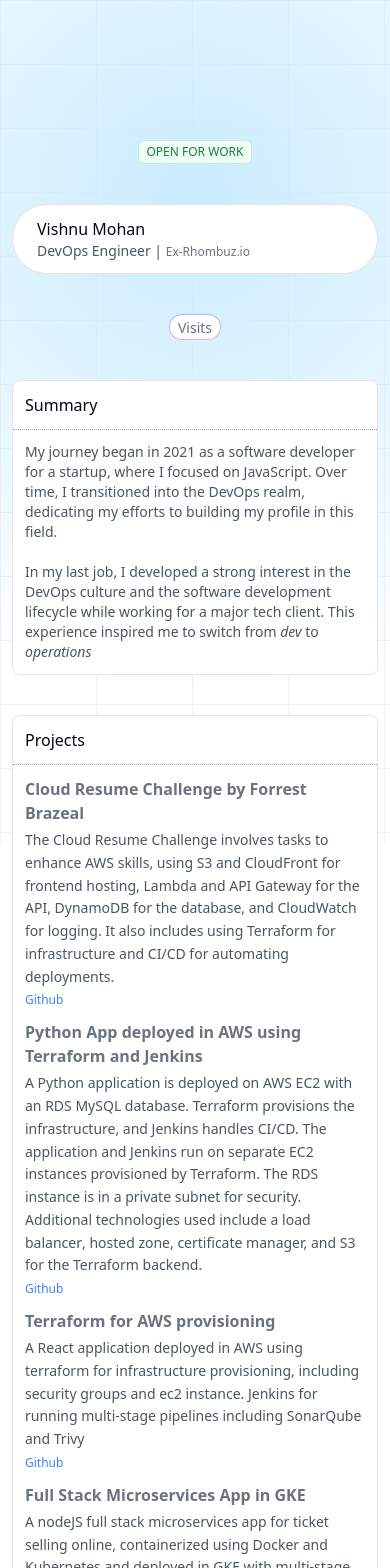
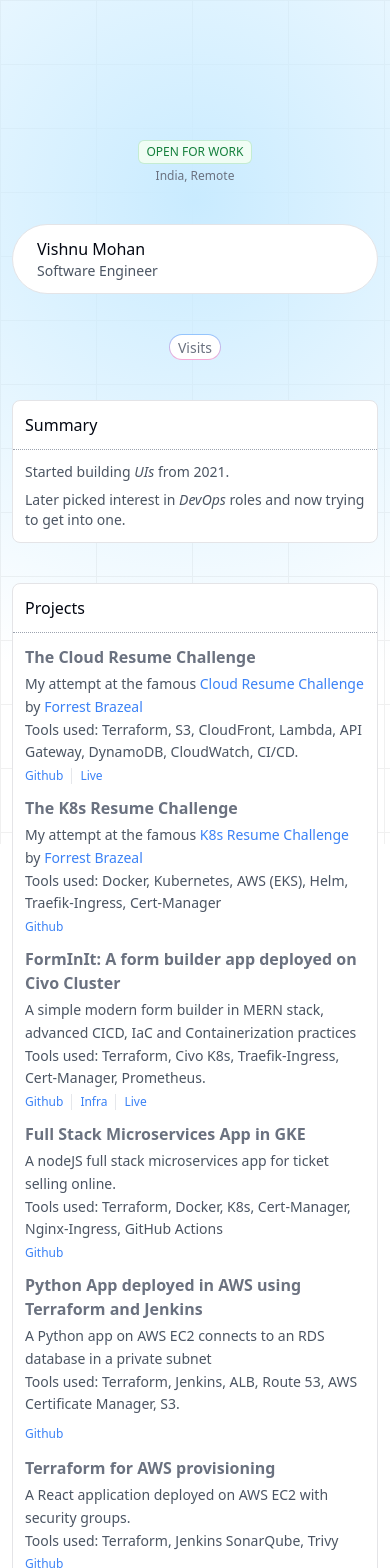
Before and after one commit to vishnumohanan404/crc-portfolio, a React (Vite) app: page / in a window 390 px wide. Shown: the top 1568 px of the page. Built offline with nearby package versions, Linux system fonts and the light colour scheme; no server answers.

Commit message:
update content

```diff
--- a/package.json
+++ b/package.json
@@ -15,11 +15,9 @@
     "@radix-ui/react-slot": "^1.0.2",
     "class-variance-authority": "^0.7.0",
     "clsx": "^2.1.1",
-    "embla-carousel-react": "^8.1.5",
     "react": "^18.2.0",
     "react-dom": "^18.2.0",
     "tailwind-merge": "^2.3.0",
-    "tailwindcss-animate": "^1.0.7",
     "ui": "github:shadcn/ui"
   },
   "devDependencies": {
--- a/src/App.jsx
+++ b/src/App.jsx
@@ -1,4 +1,3 @@
-import { useState } from "react";
 import "./App.css";
 import Bio from "./components/bio";
 import Blogs from "./components/blogs";
@@ -7,6 +6,7 @@ import Education from "./components/education";
 import Projects from "./components/projects";
 import Summary from "./components/summary";
 import Visits from "./components/visits";
+import Work from "./components/work";
 
 function App() {
   return (
@@ -19,6 +19,7 @@ function App() {
               <Visits />
               <Summary />
               <Projects />
+              <Work />
               <Blogs />
               <Education />
               <Contact />
@@ -34,9 +35,7 @@ function App() {
                 <span className="inline-flex items-center rounded-md bg-green-50 px-2 py-1 text-xs font-medium text-green-700 ring-1 ring-inset ring-green-600/20">
                   OPEN FOR WORK
                 </span>
-                <p className="font-sans text-xs text-gray-500 hidden md:block">
-                  India, Remote
-                </p>
+                <p className="font-sans text-xs text-gray-500">India, Remote</p>
               </div>
               <Bio />
               <Visits />
--- a/src/components/bio.jsx
+++ b/src/components/bio.jsx
@@ -1,15 +1,10 @@
-import React from "react";
-
 const Bio = () => {
   return (
     <div className="bg-white border-zinc-200 border md:w-[80%] w-[100%] mx-auto p-6 py-3 rounded-full flex justify-between items-center">
       <div>
         <p className="font-sans">Vishnu Mohan</p>
         <p className="font-sans font-light text-sm text-gray-600">
-          DevOps Engineer |{" "}
-          <span className="font-sans text-xs text-gray-500 ">
-            Ex-Rhombuz.io
-          </span>
+          Software Engineer
         </p>
       </div>
       <div className="flex-col gap-1 items-center md:flex hidden">
--- a/src/components/blogs.jsx
+++ b/src/components/blogs.jsx
@@ -1,4 +1,4 @@
-import React, { useEffect, useState } from "react";
+import { useEffect, useState } from "react";
 
 const fetchBlogs = async () => {
   const query = `
--- a/src/components/contact.jsx
+++ b/src/components/contact.jsx
@@ -1,5 +1,3 @@
-import React from "react";
-
 const Contact = () => {
   return (
     <div className="bg-white border-zinc-200 border rounded-lg flex flex-col">
--- a/src/components/education.jsx
+++ b/src/components/education.jsx
@@ -1,5 +1,3 @@
-import React from "react";
-
 const Education = () => {
   return (
     <div className="bg-white border-zinc-200 border rounded-lg flex flex-col">
@@ -14,7 +12,7 @@ const Education = () => {
           </p>
           <p className="font-extralight text-sm">
             Acharya Institute of Graduate Studies{""}
-            <span className="pl-2 ml-2 text-xs  border-l-2 border-l-gray-400">
+            <span className="pl-2 ml-2 text-xs  border-l-[1px] border-l-gray-300">
               Bangalore University
             </span>
           </p>
@@ -26,7 +24,7 @@ const Education = () => {
           </p>
           <p className="font-extralight text-sm">
             Online{""}
-            <span className="pl-2 ml-2 text-xs  border-l-2 border-l-gray-400">
+            <span className="pl-2 ml-2 text-xs  border-l-[1px] border-l-gray-300">
               Amrita Vishwa Vidyapeetham University
             </span>
           </p>
--- a/src/components/projects.jsx
+++ b/src/components/projects.jsx
@@ -1,5 +1,3 @@
-import React from "react";
-
 const Projects = () => {
   return (
     <div className="bg-white border-zinc-200 border rounded-lg flex flex-col">
@@ -7,22 +5,124 @@ const Projects = () => {
         <p className="font-sans font-medium ">Projects</p>
       </div>
       <div className="p-3  text-gray-600 flex flex-col gap-3">
-        {/* 1 */}
         <div className="flex justify-between flex-col gap-1">
           <p className="font-semibold text-muted-foreground">
-            Cloud Resume Challenge by Forrest Brazeal
-            {/* <span className="text-xs font-light ml-2 pl-1 border-l-2"> </span> */}
+            The Cloud Resume Challenge
           </p>
           <p className="font-extralight text-sm leading-relaxed">
-            The Cloud Resume Challenge involves tasks to enhance AWS skills,
-            using S3 and CloudFront for frontend hosting, Lambda and API Gateway
-            for the API, DynamoDB for the database, and CloudWatch for logging.
-            It also includes using Terraform for infrastructure and CI/CD for
-            automating deployments.
+            My attempt at the famous{" "}
+            <a
+              href="https://cloudresumechallenge.dev/docs/the-challenge/aws/"
+              className="text-blue-500 font-medium"
+            >
+              Cloud Resume Challenge
+            </a>{" "}
+            by
+            <a
+              href="https://forrestbrazeal.com/"
+              className="text-blue-500 font-medium"
+            >
+              {" "}
+              Forrest Brazeal
+            </a>{" "}
+            <br />
+            <span className="font-medium">Tools used:</span> Terraform, S3,
+            CloudFront, Lambda, API Gateway, DynamoDB, CloudWatch, CI/CD.
+          </p>
+          <div className="flex">
+            <a
+              className="text-xs font-light text-blue-500"
+              href="https://github.com/vishnumohanan404/crc-portfolio"
+            >
+              Github
+            </a>
+            <div className="border-l h-4 mx-2"></div>
+            <a
+              className="text-xs font-light text-blue-500"
+              href="https://vishnuverse.xyz/"
+            >
+              Live
+            </a>
+          </div>
+        </div>
+        <div className="flex justify-between flex-col gap-1">
+          <p className="font-semibold text-muted-foreground">
+            The K8s Resume Challenge
+          </p>
+          <p className="font-extralight text-sm leading-relaxed">
+            My attempt at the famous{" "}
+            <a
+              href="https://cloudresumechallenge.dev/docs/extensions/kubernetes-challenge/"
+              className="text-blue-500 font-medium"
+            >
+              K8s Resume Challenge
+            </a>{" "}
+            by
+            <a
+              href="https://forrestbrazeal.com/"
+              className="text-blue-500 font-medium"
+            >
+              {" "}
+              Forrest Brazeal
+            </a>{" "}
+            <br />
+            <span className="font-medium">Tools used:</span> Docker, Kubernetes,
+            AWS (EKS), Helm, Traefik-Ingress, Cert-Manager
+          </p>
+          <div className="flex">
+            <a
+              className="text-xs font-light text-blue-500"
+              href="https://github.com/vishnumohanan404/k8s-resume-chlg/tree/main"
+            >
+              Github
+            </a>
+          </div>
+        </div>
+        <div className="flex justify-between flex-col gap-1">
+          <p className="font-semibold text-muted-foreground">
+            FormInIt: A form builder app deployed on Civo Cluster
+          </p>
+          <p className="font-extralight text-sm leading-relaxed">
+            A simple modern form builder in MERN stack, advanced CICD, IaC and
+            Containerization practices
+            <br /> <span className="font-medium">Tools used:</span> Terraform,
+            Civo K8s, Traefik-Ingress, Cert-Manager, Prometheus.
+          </p>
+          <div className="flex">
+            <a
+              className="text-xs font-light text-blue-500"
+              href="https://github.com/vishnumohanan404/forminit"
+            >
+              Github
+            </a>
+            <div className="border-l h-4 mx-2"></div>
+            <a
+              className="text-xs font-light text-blue-500"
+              href="https://github.com/vishnumohanan404/forminit-infra"
+            >
+              Infra
+            </a>
+            <div className="border-l h-4 mx-2"></div>
+            <a
+              className="text-xs font-light text-blue-500"
+              href="https://forminit.vishnuverse.xyz/"
+            >
+              Live
+            </a>
+          </div>
+        </div>
+        <div className="flex justify-between flex-col gap-1">
+          <p className="font-semibold text-muted-foreground">
+            Full Stack Microservices App in GKE
+          </p>
+          <p className="font-extralight text-sm leading-relaxed">
+            A nodeJS full stack microservices app for ticket selling online.
+            <br /> <span className="font-medium">Tools used:</span> Terraform,
+            Docker, K8s, Cert-Manager, Nginx-Ingress, GitHub Actions
           </p>
           <a
             className="text-xs font-light text-blue-500"
-            href="https://github.com/vishnumohanan404/crc-portfolio"
+            href="https://github.com/vishnumohanan404/ticketing"
           >
             Github
           </a>
@@ -30,60 +130,34 @@ const Projects = () => {
         <div className="flex justify-between flex-col gap-1">
           <p className="font-semibold text-muted-foreground">
             Python App deployed in AWS using Terraform and Jenkins
-            {/* <span className="text-xs font-light ml-2 pl-1 border-l-2"> </span> */}
           </p>
           <p className="font-extralight text-sm leading-relaxed">
-            A Python application is deployed on AWS EC2 with an{" "}
-            <span className="font-medium">RDS</span> MySQL database. Terraform
-            provisions the infrastructure, and Jenkins handles CI/CD. The
-            application and Jenkins run on separate EC2 instances provisioned by
-            Terraform. The RDS instance is in a private subnet for security.
-            Additional technologies used include a
-            <span className="font-medium"> load balancer</span>, hosted zone,
-            certificate manager, and S3 for the Terraform backend.
+            A Python app on AWS EC2 connects to an{" "}
+            <span className="font-medium">RDS</span> database in a private
+            subnet <br /> <span className="font-medium">Tools used:</span>{" "}
+            Terraform, Jenkins, ALB, Route 53, AWS Certificate Manager, S3.
           </p>
-          <a
-            className="text-xs font-light text-blue-500"
-            href="https://github.com/vishnumohanan404/tfp1-infra/tree/main"
-          >
-            Github
-          </a>
+          <div>
+            <a
+              className="text-xs font-light text-blue-500 "
+              href="https://github.com/vishnumohanan404/tfp1-infra/tree/main"
+            >
+              Github
+            </a>
+          </div>
         </div>
-        {/* 2 */}
         <div className="flex justify-between flex-col gap-1">
           <p className="font-semibold text-muted-foreground">
             Terraform for AWS provisioning
-            {/* <span className="text-xs font-light ml-2 pl-1 border-l-2"> </span> */}
           </p>
           <p className="font-extralight text-sm leading-relaxed">
-            A React application deployed in AWS using terraform for
-            infrastructure provisioning, including security groups and ec2
-            instance. Jenkins for running multi-stage pipelines including{" "}
-            <span className="font-medium">SonarQube</span> and{" "}
-            <span className="font-medium">Trivy</span>
+            A React application deployed on AWS EC2 with security groups.
+            <br /> <span className="font-medium">Tools used:</span> Terraform,
+            Jenkins SonarQube, Trivy
           </p>
           <a
             className="text-xs font-light text-blue-500"
             href="https://github.com/vishnumohanan404/amazon-fe"
-          >
-            Github
-          </a>
-        </div>
-        {/* 3 */}
-        <div className="flex justify-between flex-col gap-1">
-          <p className="font-semibold text-muted-foreground">
-            Full Stack Microservices App in GKE
-          </p>
-          <p className="font-extralight text-sm leading-relaxed">
-            A nodeJS full stack microservices app for ticket selling online,
-            containerized using
-            <span className="font-medium"> Docker and Kubernetes</span> and
-            deployed in GKE with multi-stage pipelines for testing and building
-            using Github Actions
-          </p>
-          <a
-            className="text-xs font-light text-blue-500"
-            href="https://github.com/vishnumohanan404/ticketing"
           >
             Github
           </a>
--- a/src/components/summary.jsx
+++ b/src/components/summary.jsx
@@ -1,24 +1,18 @@
-import React from "react";
-
 const Summary = () => {
   return (
     <div className="bg-white border-zinc-200 border rounded-lg flex flex-col">
       <div className="w-full p-3 border-dotted border-spacing-2 border-x-0 border border-t-0 border-b-1 border-b-gray-400">
         <p className="font-sans font-medium ">Summary</p>
       </div>
-      <div className="p-3  text-gray-600  font-extralight text-sm">
+      <div className="p-3 space-y-2 text-gray-600  font-extralight text-sm">
         <p className="font-sans">
-          My journey began in 2021 as a software developer for a startup, where
-          I focused on JavaScript. Over time, I transitioned into the DevOps
-          realm, dedicating my efforts to building my profile in this field.
+          Started building <span className="font-medium italic">UIs</span> from
+          2021.
         </p>
-        <br />
         <p>
-          In my last job, I developed a strong interest in the DevOps culture
-          and the software development lifecycle while working for a major tech
-          client. This experience inspired me to switch from
-          <span className="font-medium italic"> dev</span> to
-          <span className="font-medium italic"> operations</span>
+          Later picked interest in
+          <span className="font-medium italic"> DevOps</span> roles and now
+          trying to get into one.
         </p>
       </div>
     </div>
--- a/src/components/visits.jsx
+++ b/src/components/visits.jsx
@@ -1,4 +1,4 @@
-import React, { useEffect, useState } from "react";
+import { useEffect, useState } from "react";
 
 const Visits = () => {
   const [count, setCount] = useState("");
--- /dev/null
+++ b/src/components/work.jsx
@@ -0,0 +1,20 @@
+const Work = () => {
+  return (
+    <div className="bg-white border-zinc-200 border rounded-lg flex flex-col">
+      <div className="w-full p-3 border-dotted border-spacing-2 border-x-0 border border-t-0 border-b-1 border-b-gray-400">
+        <p className="font-sans font-medium ">Work</p>
+      </div>
+      <div className="p-3 space-y-2 text-gray-600  font-extralight text-sm">
+        <p className="font-extralight text-sm">
+          Frontend Developer
+          <span className="pl-2 ml-2 text-xs font-medium  border-l-[1px] border-l-gray-300">
+            Rhombuz.io <span className="font-medium italic"> (2021-2023)</span>
+          </span>
+        </p>
+        <p> Helped build a design system, dashboards, charts, nodes and more.</p>
+      </div>
+    </div>
+  );
+};
+
+export default Work;
```
Also changed, not shown: tailwind.config.js (+7 -21 lines), 1 other file (tests, documents, lock files or other folders).
